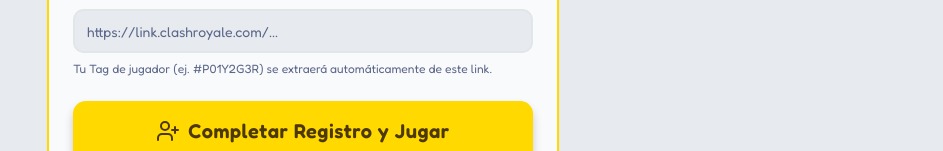
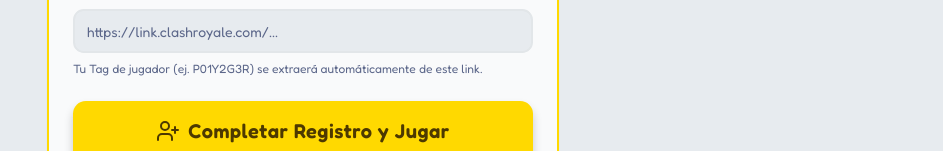
Before and after one commit to Braindeiko01/studio, a Next.js app: page /register in a window 1280 px wide. Both pictures are taken after a click on the button "Continuar con Google". Shown: the part 521-672 px from the top of the page, without its empty margins (337-1280 px from the left). Built offline with nearby package versions, Linux system fonts and the light colour scheme; no server answers.

Commit message:
ese error que?

```diff
--- a/src/app/register/page.tsx
+++ b/src/app/register/page.tsx
@@ -117,7 +117,7 @@
         const tagRegex = /tag=([0289PYLQGRJCUV]{3,})&/i;
         const match = profileData.friendLink.match(tagRegex);
         if (match && match[1]) {
-            extractedClashTag = `#${match[1].toUpperCase()}`;
+            extractedClashTag = match[1].toUpperCase();
         }
     }
 
@@ -233,7 +233,7 @@
                         <Input placeholder="https://link.clashroyale.com/..." {...field} className="text-base py-5 border-2 focus:border-primary" />
                       </FormControl>
                       <FormMessage />
-                      <p className="text-xs text-muted-foreground mt-1">Tu Tag de jugador (ej. #P01Y2G3R) se extraerá automáticamente de este link.</p>
+                      <p className="text-xs text-muted-foreground mt-1">Tu Tag de jugador (ej. P01Y2G3R) se extraerá automáticamente de este link.</p>
                     </FormItem>
                   )}
                 />
```
